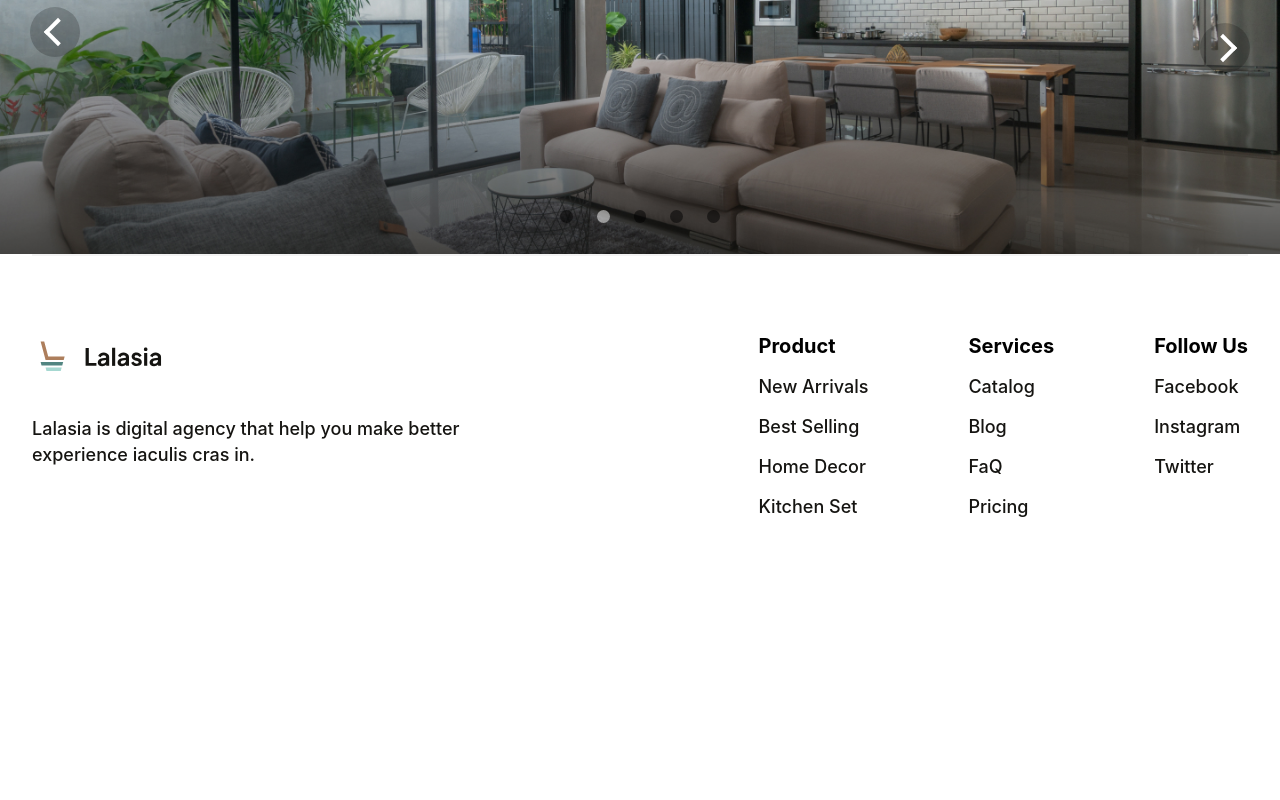
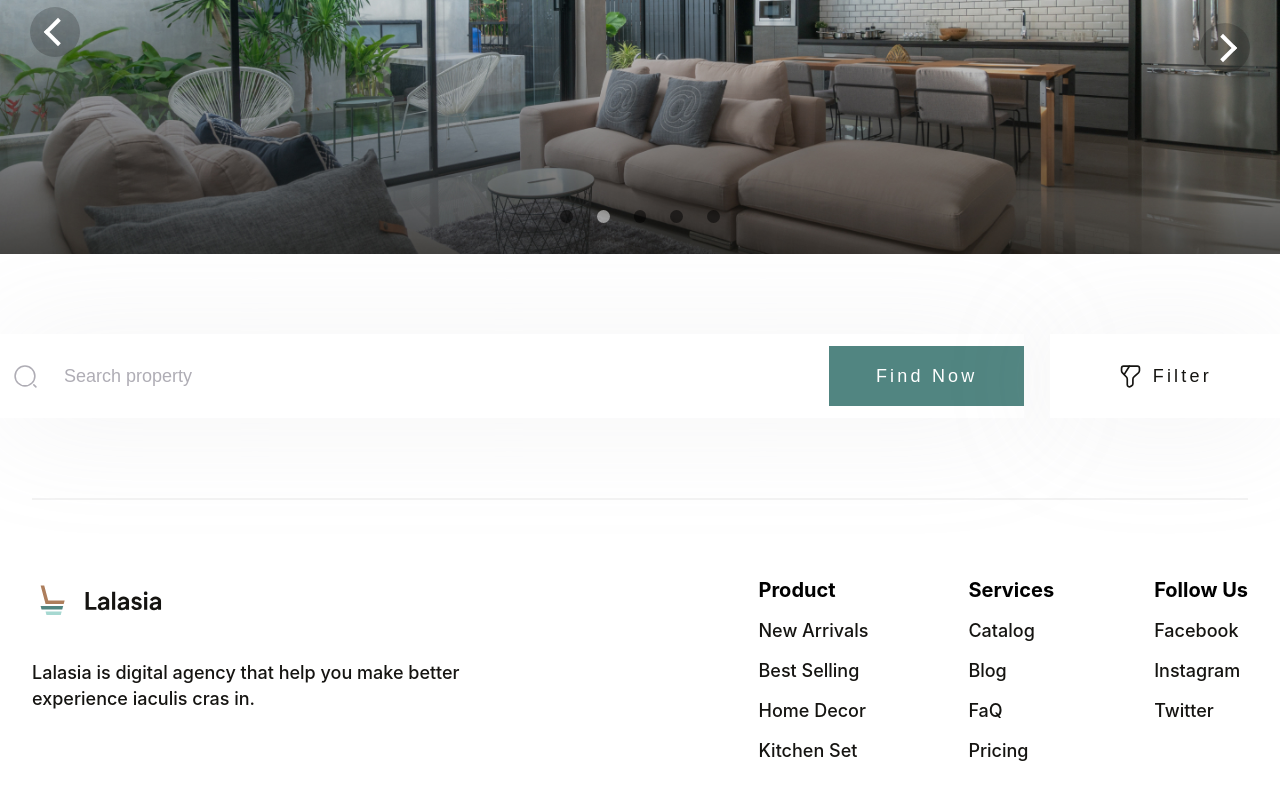
Before and after one commit to allen760128/side-project-furniture, a Next.js app: page /products in a window 1280 px wide. Shown: the part 660-1460 px from the top of the page. Before the commit the page ends 1256 px from the top, so only its background shows below. Built offline with nearby package versions, Linux system fonts and the light colour scheme.

Commit message:
20220802 update products-search

```diff
--- a/components/head.js
+++ b/components/head.js
@@ -1,11 +1,11 @@
 import Head from 'next/head';
 
-const head = () => {
+const head = ({ title }) => {
     return (
         <Head>
             {/* <meta httpEquiv="Content-Security-Policy" content="default-src 'self' " /> */}
 
-            <title>Create Next App</title>
+            <title>{title}</title>
             <meta name="description" content="Generated by create next app" />
             <link rel="icon" href="/favicon.ico" />
         </Head>
--- a/components/nav.module.css
+++ b/components/nav.module.css
@@ -40,20 +40,24 @@
     align-items: center;
     height: 100%;
     gap: 60px;
+    /* background-color: #fda; */
 }
 
 .nav .navWrap .inner .list .listUl>li>a {
     font-size: 18px;
+    width: 80px;
+    text-align: center;
     font-weight: 400;
     display: block;
     line-height: 120px;
     transition: 0.3s all ease-in-out;
     height: 118px;
-    /* border-bottom: 2px solid #518581; */
+    /* border-bottom: 2px solid #ffffff; */
 }
 
 .nav .navWrap .inner .list .listUl>li>a:hover {
     color: #808080;
+    /* border-bottom: 3px solid #518581; */
 }
 
 .nav .navWrap .inner .user {
--- a/pages/index.js
+++ b/pages/index.js
@@ -16,7 +16,7 @@ export default function Home() {
 
   return (
     <div className={style.container}>
-      <Head></Head>
+      <Head title={'Lalasia side project'}></Head>
       <Nav></Nav>
       <div className={`${style.banner} ${style.wrap}`}>
         <div className={style.title}>
--- a/pages/products.js
+++ b/pages/products.js
@@ -5,10 +5,12 @@ import Nav from '../components/nav';
 import Footer from '../components/footer';
 import Link from 'next/link';
 import Carousell from '../components/carousell'
+// import { Aa } from '../styles/aa.js';
 
 const products = () => {
     return (
         <div>
+            <Head title={'Lalasia products'}></Head>
             <Nav product={'#518581'}></Nav>
             <div className={`${style.banner} `}>
                 <div className={style.title}>
@@ -17,6 +19,21 @@ const products = () => {
                 </div>
                 <Carousell />
             </div>
+            <div className={`${style.search} ${style.wrap}`}>
+                <div className={style.searchWrap}>
+                    <form action="">
+                        <div className={style.inner}>
+                            <span style={{ backgroundImage: 'url(/assets/index_banner_icon3.svg)' }}></span>
+                            <input type="text" placeholder='Search property' />
+                            <button> Find Now</button>
+                        </div>
+                    </form>
+                    <button>
+                        <span style={{ backgroundImage: 'url(/assets/products_search_icon1.svg)' }}></span>
+                        Filter
+                    </button>
+                </div>
+            </div>
             <Footer></Footer>
         </div>
     )
--- /dev/null
+++ b/styles/aa.js
@@ -0,0 +1,15 @@
+import styled from 'styled-components';
+
+export const Aa = styled.div`
+.title{
+    width: 100%;
+    text-align: center;
+    padding: 100px 0 90px 0;
+}
+
+ h1{
+        padding-bottom: 2rem;
+    }
+
+
+`
--- a/styles/products.module.css
+++ b/styles/products.module.css
@@ -3,6 +3,9 @@
     margin: 0 auto;
     padding: 0 2rem;
 }
+
+
+/* ---------------------banner------------------- */
 
 .banner .title {
     width: 100%;
@@ -13,3 +16,99 @@
 .banner .title>h1 {
     padding-bottom: 2rem;
 }
+
+
+/* ---------------------search------------------- */
+
+.search {
+    padding: 5rem 0;
+}
+
+.search .searchWrap {
+    display: flex;
+    gap: 2%;
+}
+
+.search .searchWrap>form {
+    width: 80%;
+}
+
+.search .searchWrap>form .inner {
+    height: 84px;
+    background-color: #fff;
+    width: 100%;
+    box-shadow: 0px 4px 120px rgba(175, 173, 181, 0.15);
+    display: flex;
+    align-items: center;
+}
+
+.search .searchWrap>form .inner>span {
+    display: block;
+    background-repeat: no-repeat;
+    background-size: 25px;
+    background-position: center;
+    width: 5%;
+    height: 25px;
+
+}
+
+.search .searchWrap>form .inner>input {
+    width: 75%;
+    height: 60px;
+    border: unset;
+    appearance: none;
+    padding: 0 0.8rem;
+    color: #5a5a5a;
+    outline: none;
+    transition: 0.3s all ease-in-out;
+    font-size: 18px;
+}
+
+.search .searchWrap>form .inner>input::placeholder {
+    color: #AFADB5;
+}
+
+.search .searchWrap>form .inner>button {
+    width: 19%;
+    height: 60px;
+    background-color: #518581;
+    border: unset;
+    color: #ffffff;
+    font-size: 18px;
+    letter-spacing: 0.2rem;
+    cursor: pointer;
+    transition: 0.3s all ease-in-out;
+    margin-left: 1%;
+}
+
+.search .searchWrap>form .inner>button:hover {
+    background-color: #3c6966;
+}
+
+.search .searchWrap>button {
+    width: 18%;
+    background-color: #ffffff;
+    border: unset;
+    color: #151411;
+    font-size: 18px;
+    letter-spacing: 0.2rem;
+    cursor: pointer;
+    transition: 0.3s all ease-in-out;
+    box-shadow: 0px 4px 120px rgba(175, 173, 181, 0.15);
+    display: flex;
+    justify-content: center;
+    align-items: center;
+    gap: 10px;
+}
+
+.search .searchWrap>button:hover {
+    background-color: #f5f5f5;
+}
+
+.search .searchWrap>button>span {
+    background-repeat: no-repeat;
+    background-size: cover;
+    width: 25px;
+    height: 25px;
+    display: block;
+}
```
Also changed, not shown: public/assets/products_search_icon1.svg (added).
